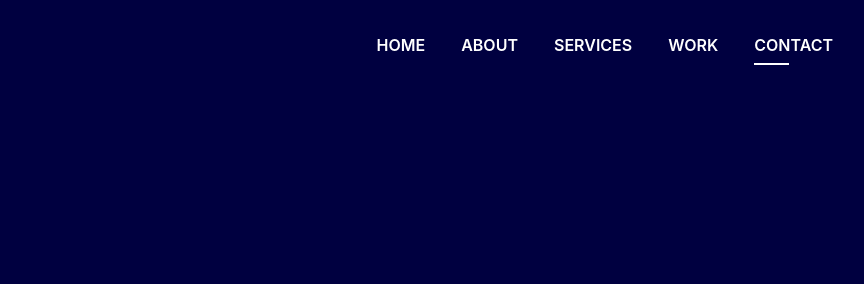
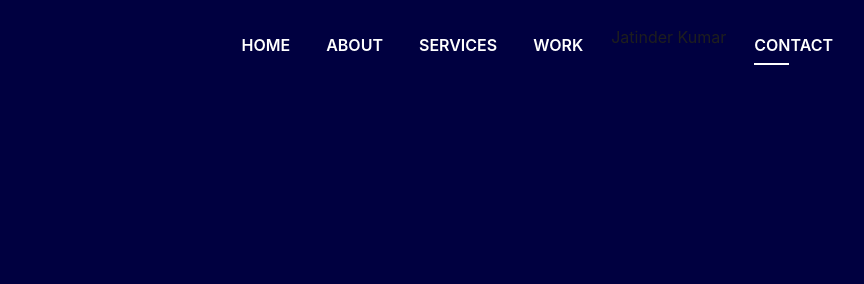
Before and after one commit to JWebDeveloper/JWebDeveloper, a plain HTML site: page index.html in a window 1280 px wide. Shown: the top 284 px of the page, without its empty margins (344-1208 px from the left). Drawn offline with Linux system fonts and the light colour scheme; files whose address does not match are found by name.

Commit message:
Update index.html

```diff
--- a/index.html
+++ b/index.html
@@ -19,6 +19,7 @@
   <link href="lib/lightbox/css/lightbox.min.css" rel="stylesheet">
   <!-- Main Stylesheet File -->
   <link href="css/style.css" rel="stylesheet">
+
   <!--
     Theme URL: https://bootstrapmade.com/devfolio-bootstrap-portfolio-html-template/
     License: https://bootstrapmade.com/license/
@@ -50,9 +51,11 @@
                     <li class="nav-item">
                         <a class="nav-link js-scroll" href="#work">Work</a>
                     </li>
-                    <!--<li class="nav-item">
-                        <a class="nav-link js-scroll" href="#blog">Blog</a>
-                    </li>-->
+                    <li class="nav-item">
+<!--                         <a class="nav-link js-scroll" href="#blog">Blog</a> -->
+                      <div class="badge-base LI-profile-badge" data-locale="en_US" data-size="large" data-theme="dark" data-type="HORIZONTAL" data-vanity="jatinderkumarjk" data-version="v1"><a class="badge-base__link LI-simple-link" href="https://in.linkedin.com/in/jatinderkumarjk?trk=profile-badge">Jatinder Kumar</a></div>
+
+                    </li>
                     <li class="nav-item">
                         <a class="nav-link js-scroll" href="#contact">Contact</a>
                     </li>
```
